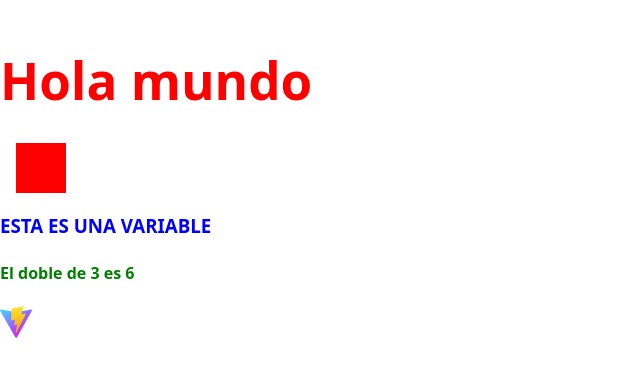
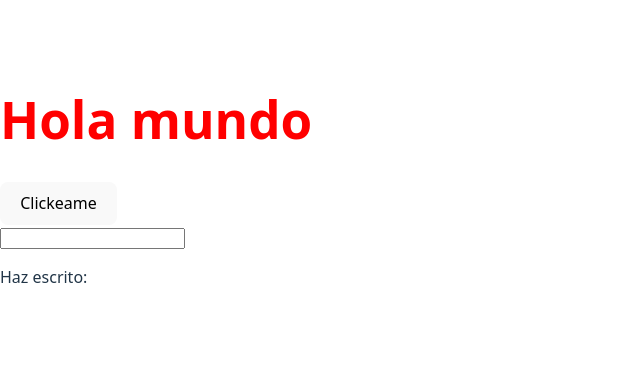
Before and after one commit to kochoa-dot/Peliculas_API_FE, a React (Vite) app in the folder react-peliculas/: page / in a window 1280 px wide. Shown: the part 219-596 px from the top of the page, without its empty margins (0-640 px from the left). Built offline with nearby package versions, Linux system fonts and the light colour scheme.

Commit message:
Aprendiendo a manejar eventos de React

```diff
--- a/react-peliculas/src/App.tsx
+++ b/react-peliculas/src/App.tsx
@@ -1,27 +1,22 @@
-import styles from './app.module.css'//se puede importar el modulo de estilos para no interferir con otros que se puedan encontrar en la aplicacion
-
 export default function App() {
 
-  const subtitulo = "Esta es una variable";
+  const manejarClick = () => alert('click');
 
-  const duplicar = (valor: number) => valor*2;
+  const manejarKeyUp = (e: React.KeyboardEvent<HTMLInputElement>) => texto = e.currentTarget.value;
 
-  const imageURL = '/vite.svg';
-
-  const cuadradoRojo = {
-    backgroundColor: 'red',
-    width: '50px',
-    height: '50px',
-    marginLeft: '1rem'
-  };
+  let texto = '';
 
   return(
     <>
-      <h1 className="rojo">Hola mundo</h1>{/* Yo puedo asignar valores de css al codigo de react a través de el atributo className*/}
-      <div style={cuadradoRojo}></div> {/* También puedo hacerlo a traves de style con una expresión */}
-      <h3 className={styles.color}>{subtitulo.toUpperCase()}</h3>
-      <h4>El doble de 3 es {duplicar(3)}</h4> { /* ya que aplicamos un estilo al tipo de componente se le colocarán las propiedades a cualquiera de ese tipo que es lo que impedimos con los módulos */}
-      <img src={imageURL} alt="logo vite"></img>
+    {/* Eventos en react por ejemplo cuando yo de click sobre ese elemento  */}
+      <h1 className="rojo" onClick={() => alert('Me has clickeado')}>Hola mundo</h1>
+      <button onClick={manejarClick}>Clickeame</button>
+      <div>
+        <input onKeyUp={(e) => manejarKeyUp(e)}/> {/*Cuando yo presiono una tecla y la dejo de presionar */}
+      </div>
+      <div>
+        <p>Haz escrito: {texto}</p>
+      </div>
     </>
   );
 }
```
